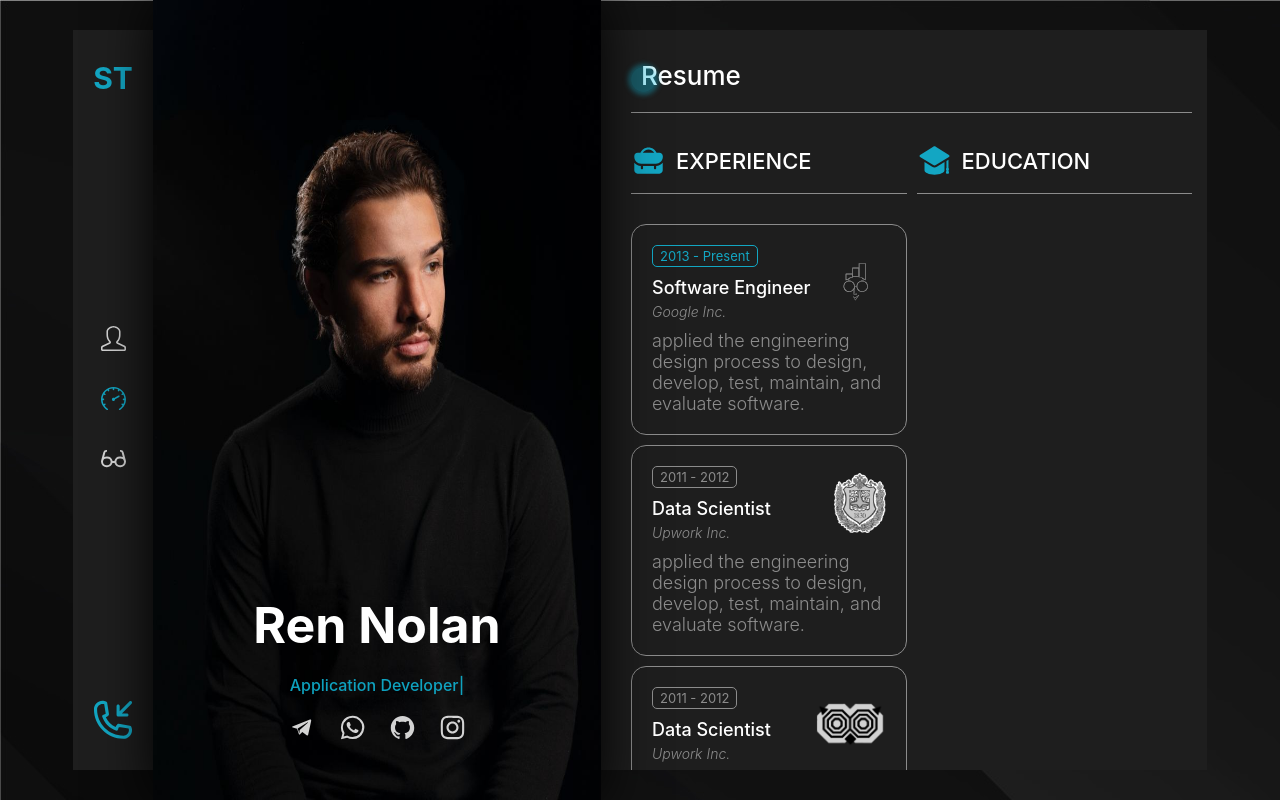
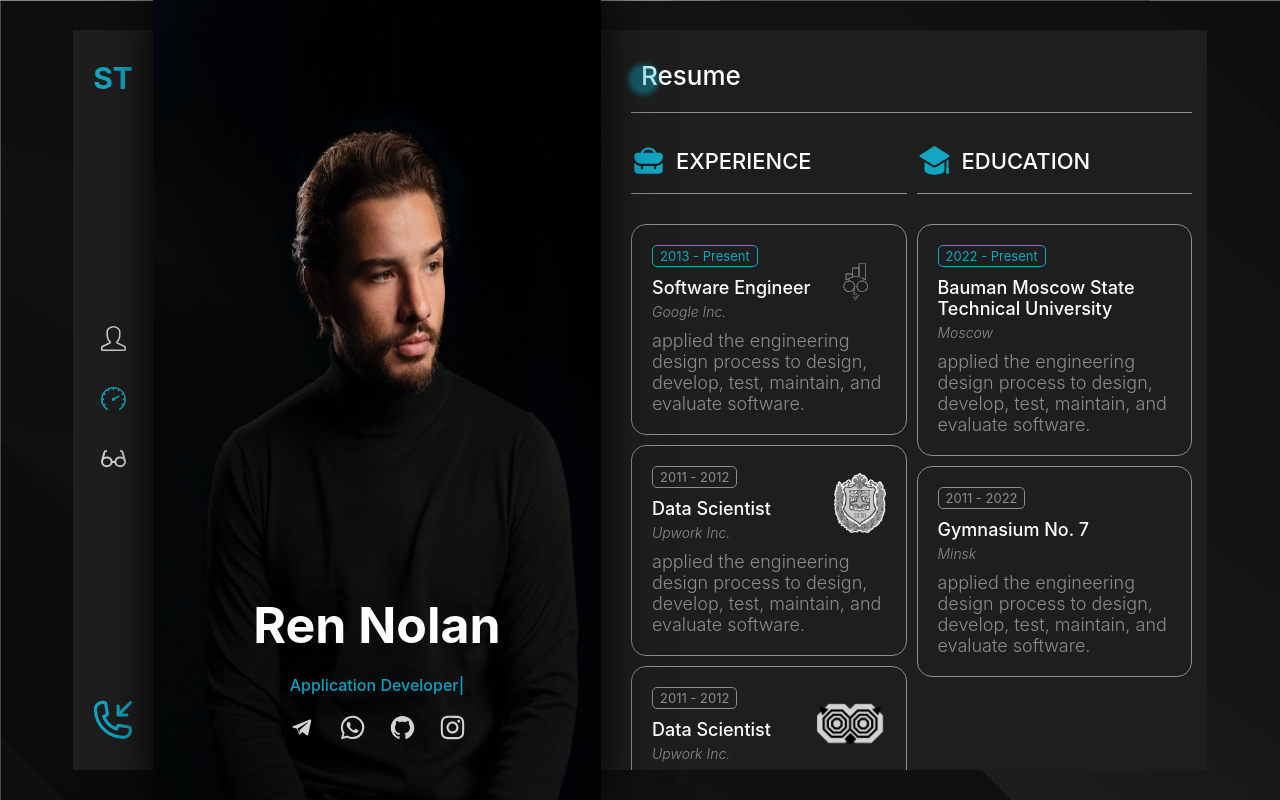
Before and after one commit to sqVrty/STash-CV, a React (Create React App) app: page /skills in a window 1280 px wide. Built offline with nearby package versions, Linux system fonts and the light colour scheme.

Commit message:
feat: :sparkles: educational block done

```diff
--- a/src/pages/Skills/Skills.tsx
+++ b/src/pages/Skills/Skills.tsx
@@ -4,6 +4,7 @@ import { useAppSelector } from "../../app/hooks";
 import TextWithCircle from "../../components/textWithCircle/TextWithCircle";
 import TextWithIcon from "../../components/textWithIcon/TextWithIcon";
 import ExperienceBlock from "./components/ExperienceBlock";
+import EducationBlock from "./components/EducationBlock";
 
 import { COLORS } from "../../assets/colors";
 import {
@@ -75,6 +76,23 @@ export default function Skills() {
               icon={<EducationIcon fill={COLORS.aqua} width={35} height={35} />}
               text="Education"
             />
+            <div
+              style={{ display: "flex", flexDirection: "column", gap: "10px" }}
+            >
+              <EducationBlock
+                period="2022 - Present"
+                isPresent={true}
+                name="Bauman Moscow State Technical University"
+                city="Moscow"
+                desc="applied the engineering design process to design, develop, test, maintain, and evaluate software."
+              />
+              <EducationBlock
+                period="2011 - 2022"
+                name="Gymnasium No. 7"
+                city="Minsk"
+                desc="applied the engineering design process to design, develop, test, maintain, and evaluate software."
+              />
+            </div>
           </div>
         </div>
       </div>
--- /dev/null
+++ b/src/pages/Skills/components/EducationBlock.module.scss
@@ -0,0 +1,43 @@
+$gray: rgba(140, 140, 140, 1);
+$aqua: rgba(16, 200, 236, 0.8);
+
+.container {
+  display: flex;
+  flex-direction: column;
+  padding: 20px;
+
+  border: 0.5px solid $gray;
+  border-radius: 15px;
+
+  .textContainer {
+    .periodContainer {
+      width: fit-content;
+      padding: 2px 7px;
+      border-radius: 5px;
+      border: 1px solid $gray;
+      color: $gray;
+      font-size: 13px;
+
+      &.present {
+        border: 1px solid $aqua;
+        color: $aqua;
+      }
+    }
+
+    .post {
+      margin-top: 10px;
+      font-size: 18px;
+      font-weight: 500;
+    }
+
+    .cpName {
+      margin-top: 5px;
+      font-size: 14px;
+      font-style: italic;
+    }
+  }
+}
+
+.description {
+  margin-top: 10px;
+}
--- /dev/null
+++ b/src/pages/Skills/components/EducationBlock.tsx
@@ -0,0 +1,38 @@
+import { COLORS } from "../../../assets/colors";
+
+import classes from "./EducationBlock.module.scss";
+
+export default function EducationBlock({
+  period,
+  isPresent,
+  name,
+  city,
+  desc,
+}: {
+  period: string;
+  isPresent?: boolean;
+  name: string;
+  city: string;
+  desc: string;
+}) {
+  return (
+    <div className={classes.container}>
+      <div className={classes.textContainer}>
+        <div
+          className={`${classes.periodContainer} ${
+            isPresent && classes.present
+          }`}
+        >
+          {period}
+        </div>
+        <h1 className={classes.post}>{name}</h1>
+        <p className={classes.cpName} style={{ color: COLORS.gray }}>
+          {city}
+        </p>
+      </div>
+      <p className={classes.description} style={{ color: COLORS.gray }}>
+        {desc}
+      </p>
+    </div>
+  );
+}
--- a/src/pages/Skills/components/ExperienceBlock.tsx
+++ b/src/pages/Skills/components/ExperienceBlock.tsx
@@ -1,5 +1,3 @@
-import { ReactElement } from "react";
-
 import { COLORS } from "../../../assets/colors";
 
 import classes from "./ExperienceBlock.module.scss";
```
